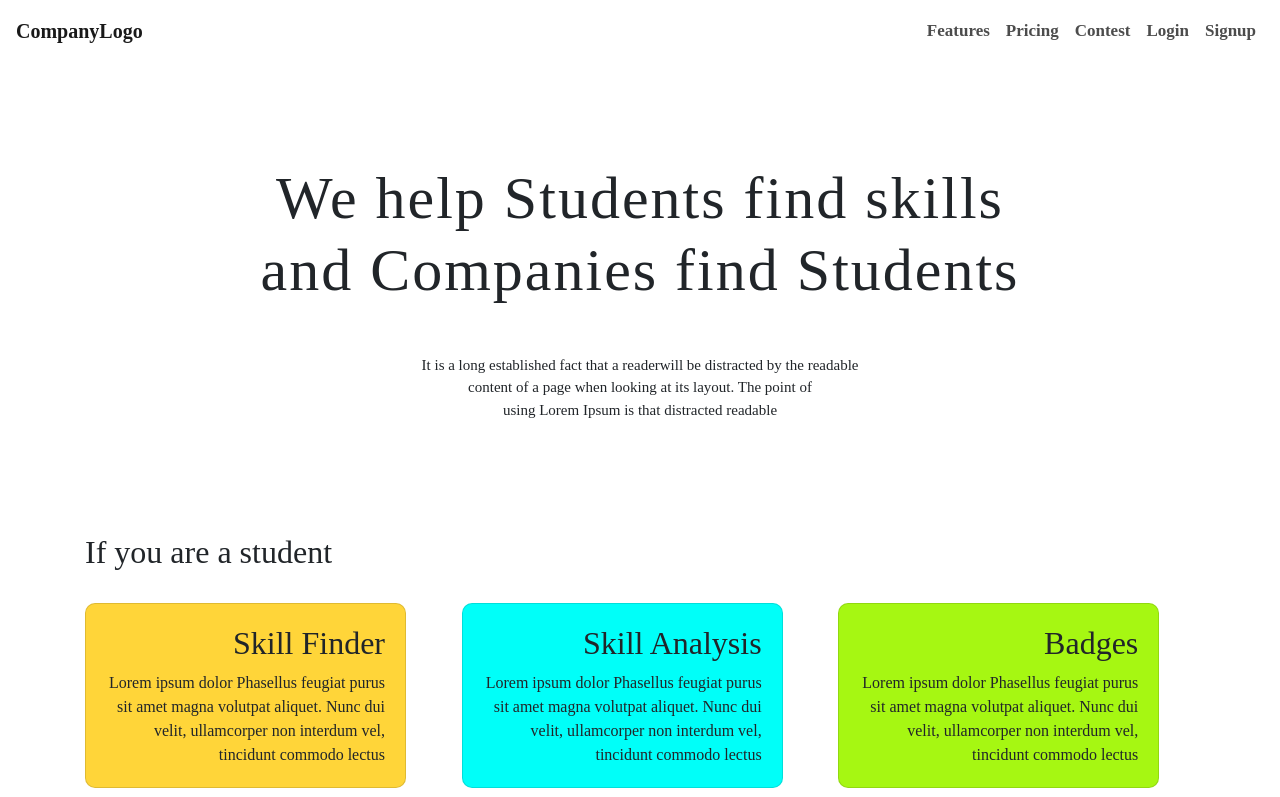
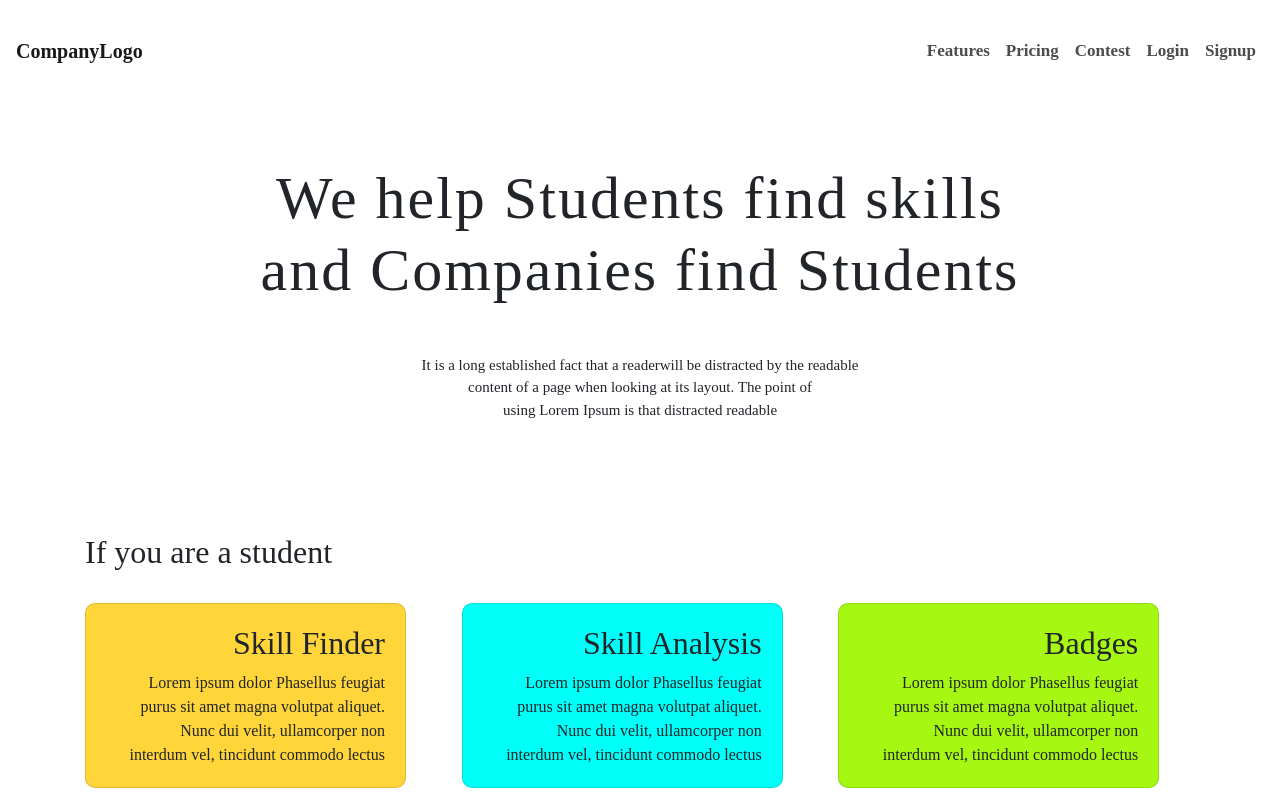
Before and after one commit to sumithrasenthil/spotknack-intern, a plain HTML site: page index.html in a window 1280 px wide. Shown: the top 797 px of the page. Drawn offline with nearby package versions, Linux system fonts and the light colour scheme.

Commit message:
Update style.css

```diff
--- a/style.css
+++ b/style.css
@@ -16,10 +16,12 @@ body {
 .navbar{
   font-family: 'Poppins';
   color: black;
+  top: 20px;
 }
 
 .navbar-light  {
-	font-weight: bold;
+  font-weight: bold;
+
 }
 .nav-link {
   padding: 0.625rem;
@@ -78,10 +80,16 @@ body {
   border-radius: 10px;
 
 }
+h2{
+  font-family: 'Poppins';
+
+}
 .card-columns .card {
+  padding-left: 5%;
 	display: inline-block;
   width: 90%;
   height: 100%;
+
 
 }
 
```
